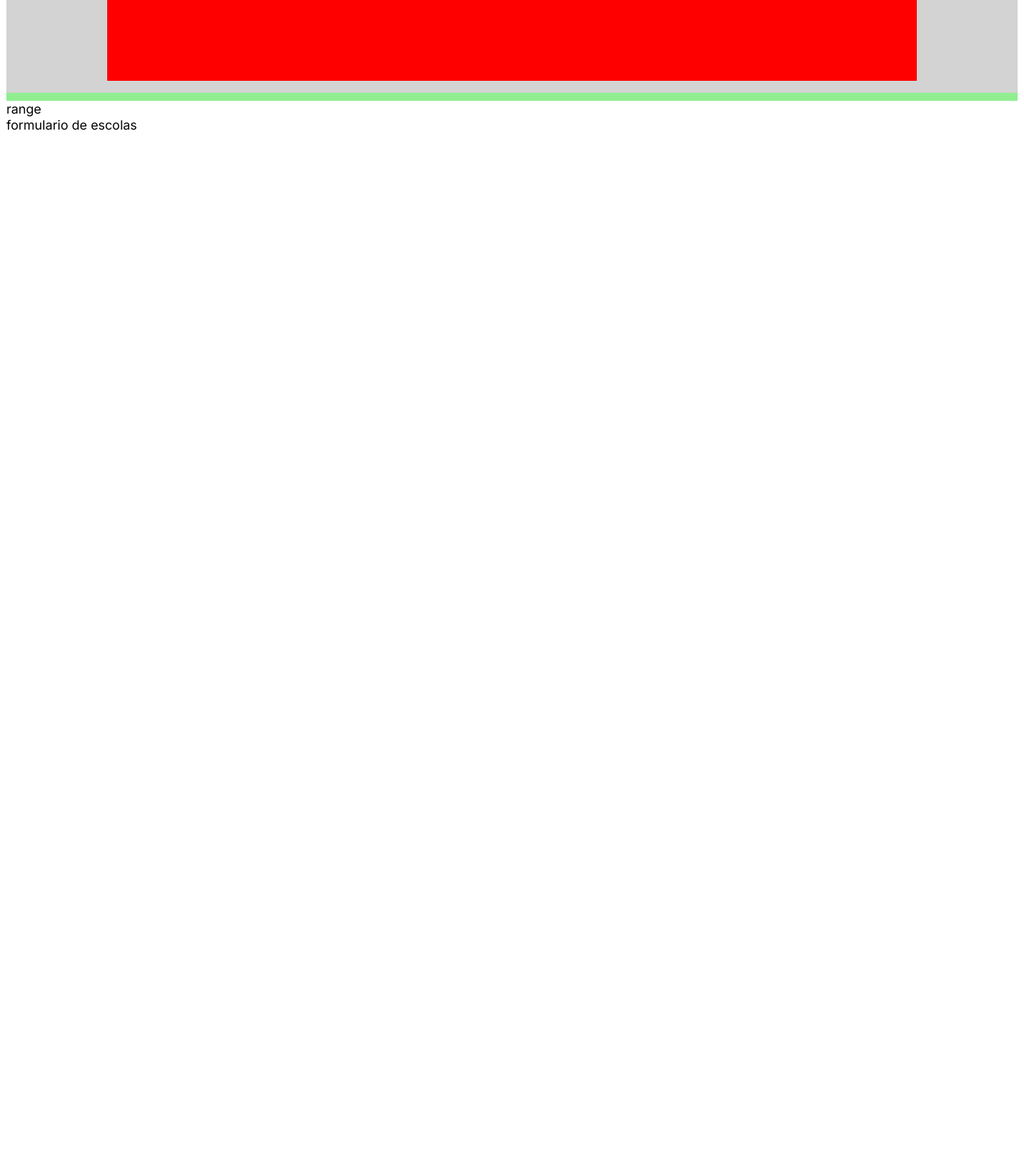
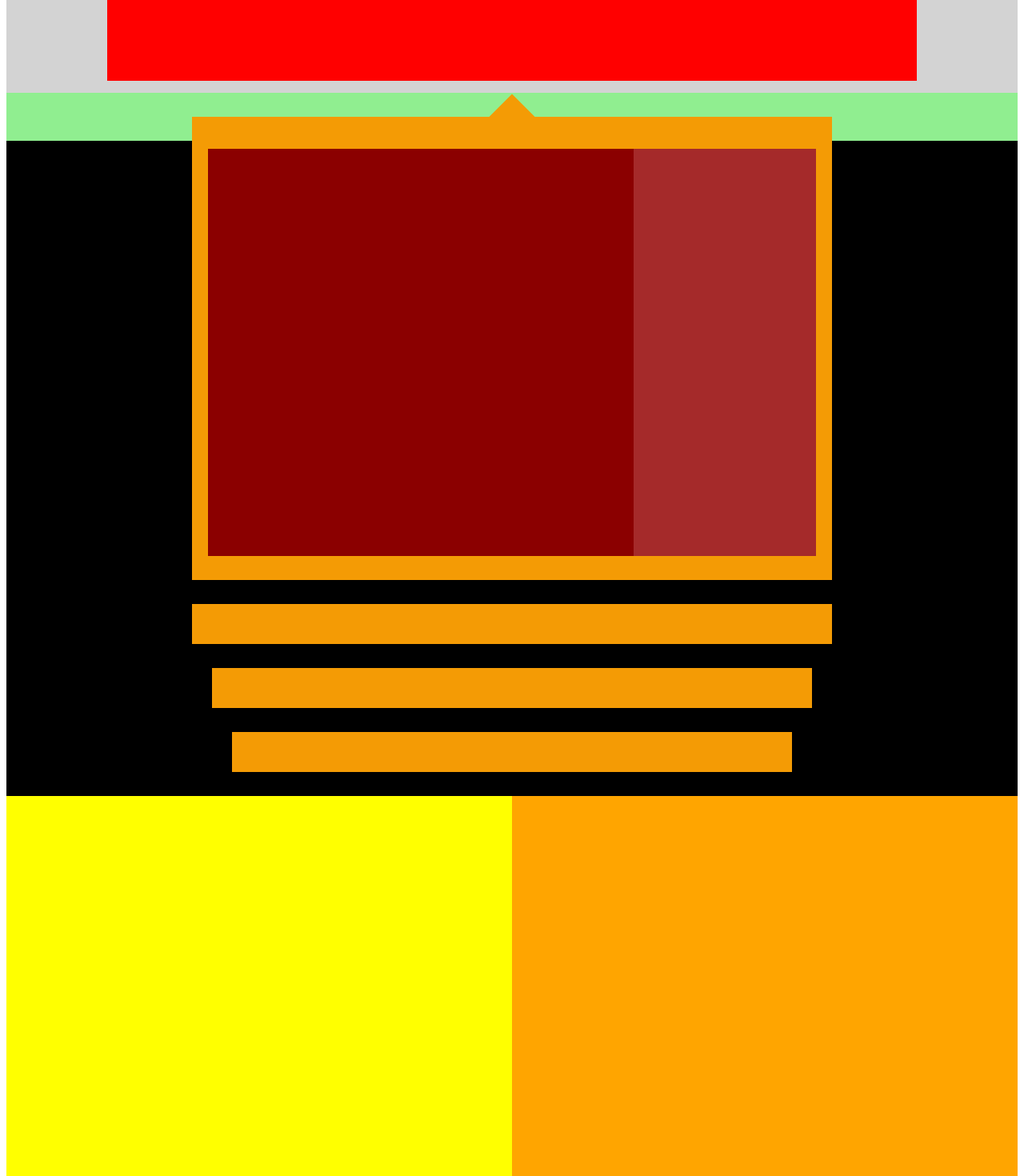
Before and after one commit to andersonOSilva/ancestralidadeNegra, a Next.js app in the folder projeto_an/: page / in a window 1280 px wide. Shown: the part 2000-3470 px from the top of the page at 80% size. Before the commit the page ends 2174 px from the top, so only its background shows below. Built offline with nearby package versions, Linux system fonts and the light colour scheme.

Commit message:
mark range and formforSchools

```diff
--- a/projeto_an/src/app/globals.css
+++ b/projeto_an/src/app/globals.css
@@ -148,7 +148,7 @@
   }
 }
 .gallery{
-  height:800px;
+  height:850px;
   background-color:lightgreen;
   display:flex;
   flex-direction:column;
@@ -176,6 +176,92 @@
     }
   }
 }
+.range{
+  width:100%;
+  height:1600px;
+  background-color:black;
+  display: flex;
+  flex-flow:column;
+  align-items: center;
+  .ourRange{
+    background-color:#F49B05;
+    width:800px;
+    height:593px;
+    float:left;
+    bottom: 30px;
+    position: relative;
+    display:flex;
+    flex-direction: column;
+    align-items: center;
+    .containOurRangeArrow{
+      display:flex;
+      justify-content:center;
+
+      width:100%;
+      .ourRangeArrow{
+        width:70px;
+        height:70px;
+        background-color:#F49B05;
+        transform:rotate(45deg);
+        position:relative;
+        bottom:14px
+      }
+    }
+    .ourRangeTextImg{
+      width:95%;
+      height:90%;
+      background-color:aqua;
+      display:flex;
+      float:left;
+      bottom: 30px;
+      position:relative;
+      .ourRangeText{
+          background-color:darkred;
+          height:100%;
+          width:70%;
+      }
+      .ourRangeImg{
+          background-color:brown;
+          height:100%;
+          width:30%;
+      }
+    }
+  }
+  .rangeStraps{
+    display:flex;
+    align-items:center;
+    flex-flow:column;
+    div{
+      background-color:#F49B05;
+      width:800px;
+      height:50px;
+      margin-bottom:30px;
+    }
+    div:nth-child(2){
+      width:750px;
+    }
+    div:nth-child(3){
+      width:700px;
+    }
+  }
+  .formForSchool{
+    background-color:lightgreen;
+    width:100%;
+    height:800px;
+    display:flex;
+    .words{
+      width:50%;
+      height:100%;
+      background-color:yellow;
+    }
+    .form{
+      background-color:orange;
+      width:50%;
+      height:100%;
+    }
+  }
+}
+
 /* :root {
   --max-width: 1100px;
   --border-radius: 12px;
--- a/projeto_an/src/app/page.tsx
+++ b/projeto_an/src/app/page.tsx
@@ -48,11 +48,26 @@ export default function Home() {
           <div></div>
         </div>
       </div>
-      <div>
-          range
-      </div>
-      <div>
-          formulario de escolas
+      <div className="range">
+          <div className="ourRange">
+            <div className="containOurRangeArrow">
+              <div className="ourRangeArrow"></div>
+            </div>
+            <div className="ourRangeTextImg">
+              <div className="ourRangeText"></div>
+              <div className="ourRangeImg"></div>
+            </div>
+          </div>
+
+          <div className="rangeStraps">
+            <div></div>
+            <div></div>
+            <div></div>
+          </div>
+        <div className="formForSchool">
+            <div className="words"></div>
+            <div className="form"></div>
+        </div>
       </div>
     </>
 
```
